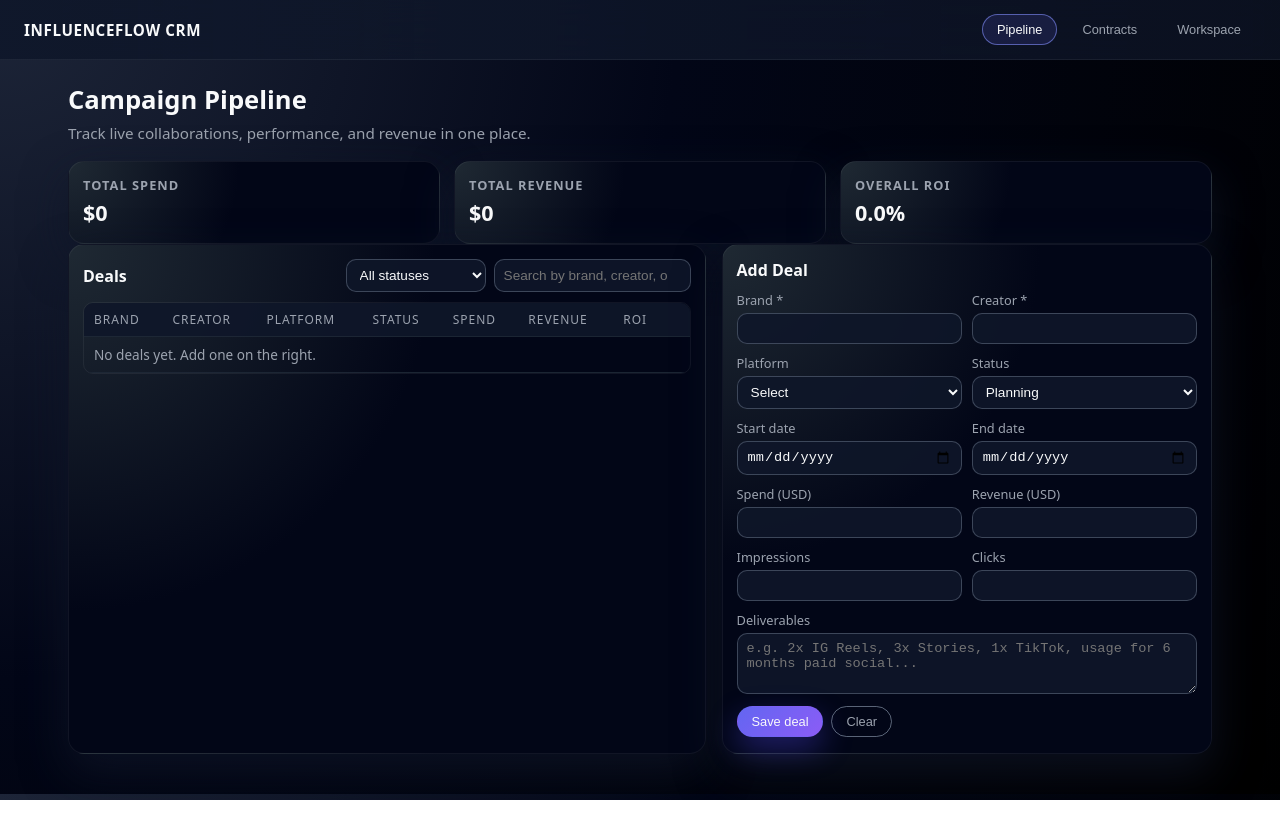
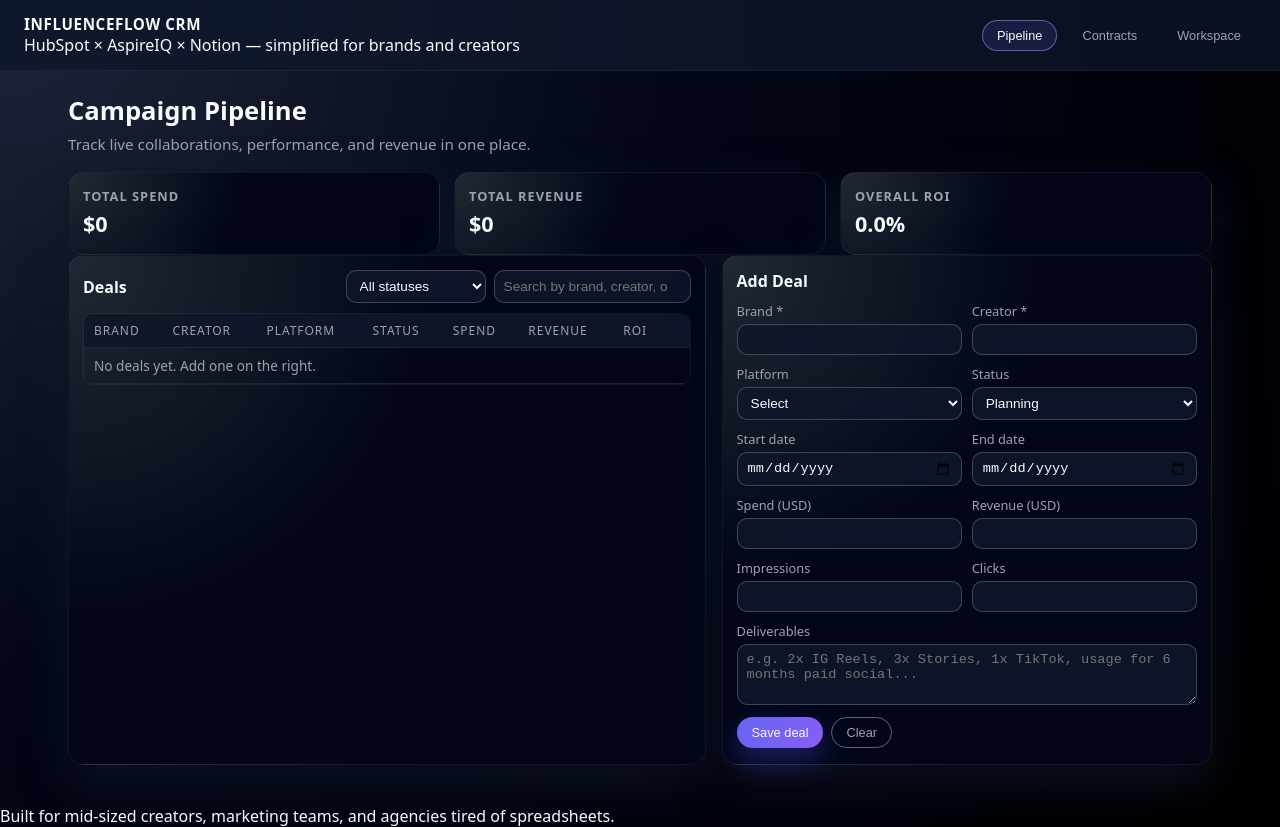
Before and after one commit to leosinghh/CRM-Software, a plain HTML site: page index.html in a window 1280 px wide. Before the commit the page ends 800 px from the top, so only its background shows below. Drawn offline with Linux system fonts and the light colour scheme.

Commit message:
Update index.html

```diff
--- a/index.html
+++ b/index.html
@@ -8,7 +8,12 @@
 </head>
 <body>
   <header class="topbar">
-    <div class="logo">InfluenceFlow CRM</div>
+    <div>
+      <div class="logo">InfluenceFlow CRM</div>
+      <div class="tagline">
+        HubSpot × AspireIQ × Notion — simplified for brands and creators
+      </div>
+    </div>
     <nav class="nav-links">
       <button class="nav-link active" data-section="pipeline">Pipeline</button>
       <button class="nav-link" data-section="contracts">Contracts</button>
@@ -17,7 +22,7 @@
   </header>
 
   <main class="page">
-    <!-- Pipeline Section -->
+    <!-- PIPELINE SECTION -->
     <section id="pipeline" class="section visible">
       <div class="section-header">
         <h1>Campaign Pipeline</h1>
@@ -175,7 +180,7 @@
       </div>
     </section>
 
-    <!-- Contracts Section -->
+    <!-- CONTRACTS SECTION -->
     <section id="contracts" class="section">
       <div class="section-header">
         <h1>Contract Builder</h1>
@@ -264,13 +269,17 @@
               Copy to clipboard
             </button>
           </div>
-          <textarea id="contract-output" class="contract-output" rows="22" readonly>
-Fill in the form on the left and click "Build contract" to generate a full contract.</textarea>
+          <textarea
+            id="contract-output"
+            class="contract-output"
+            rows="22"
+            readonly
+          >Fill in the form on the left and click "Build contract" to generate a full contract.</textarea>
         </div>
       </div>
     </section>
 
-    <!-- Workspace Section -->
+    <!-- WORKSPACE SECTION -->
     <section id="workspace" class="section">
       <div class="section-header">
         <h1>Shared Workspace</h1>
@@ -308,6 +317,10 @@ Fill in the form on the left and click "Build contract" to generate a full contr
     </section>
   </main>
 
+  <footer class="footer">
+    Built for mid-sized creators, marketing teams, and agencies tired of spreadsheets.
+  </footer>
+
   <script src="main.js"></script>
 </body>
 </html>
```
